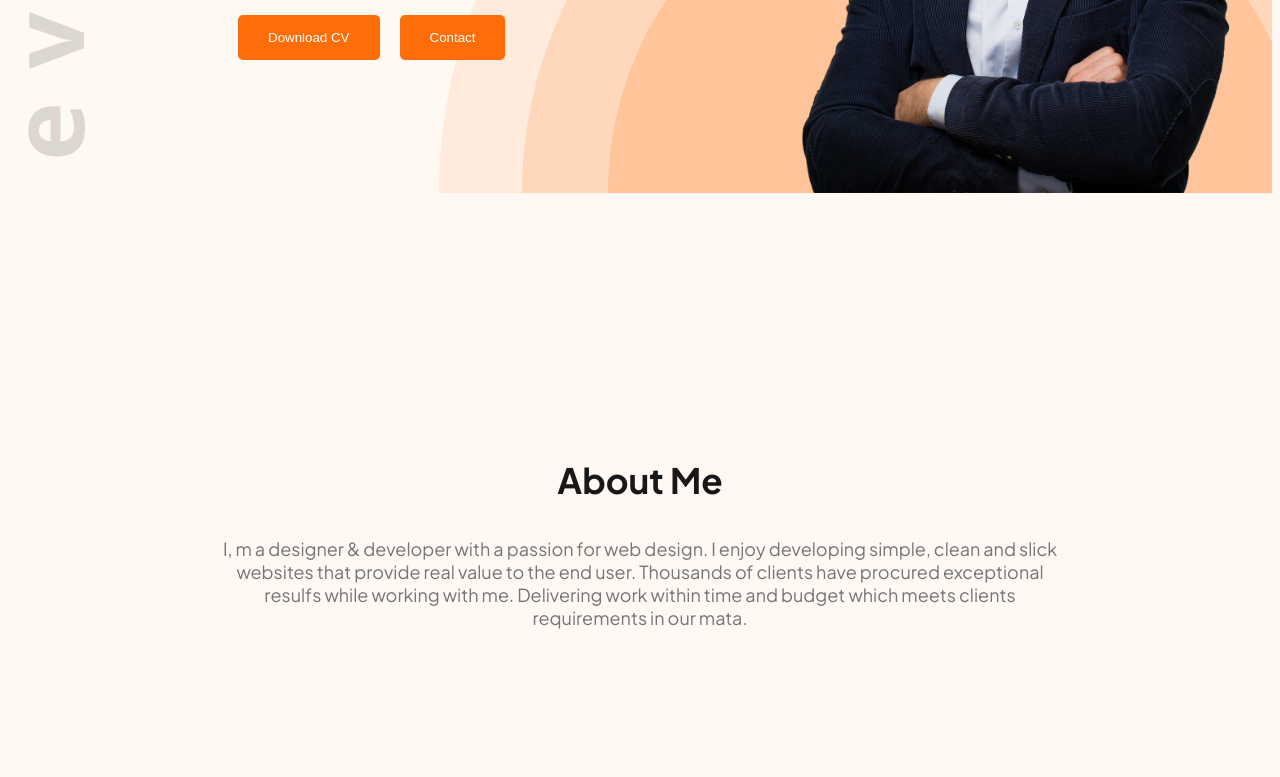
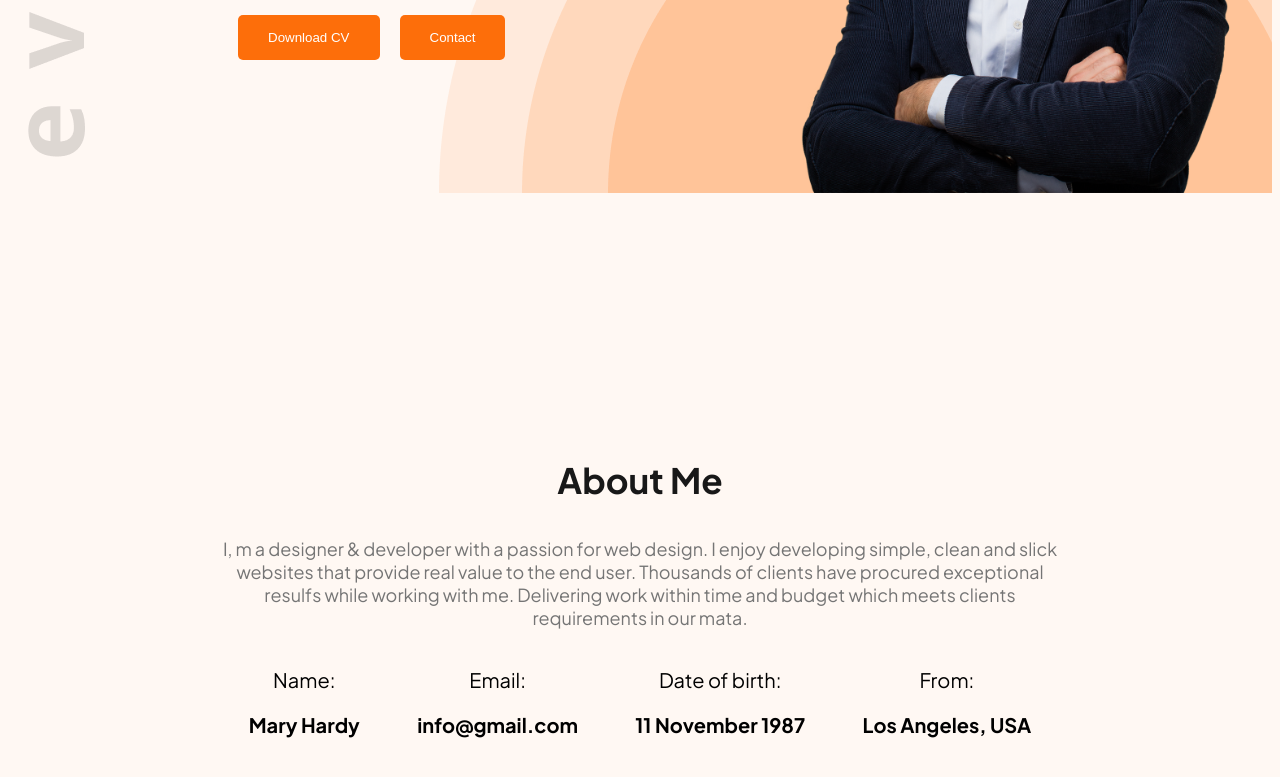
Before and after one commit to mahim-2025/web-dev-portfolio, a plain HTML site: page index.html in a window 1280 px wide. Shown: the part 512-1289 px from the top of the page. Drawn offline with Linux system fonts and the light colour scheme.

Commit message:
added about me sectiono

```diff
--- a/index.html
+++ b/index.html
@@ -37,6 +37,26 @@
         <section class="about">
                     <h3 class="section-title">About Me</h3>
                     <p class="section-description">I, m a designer & developer with a passion for web design. I enjoy developing simple, clean and slick websites that provide real value to the end user. Thousands of clients have procured exceptional resulfs while working with me. Delivering work within time and budget which meets clients requirements in our mata.</p>
+                    <div class="about-items">
+                            <div class="about-item">
+                                <p class="item-title">Name:</p>
+                                <p class="itemdescription">Mary Hardy</p>
+                            </div>
+                            <div class="about-item">
+                                <p class="item-title">Email:</p>
+                                <p class="itemdescription">info@gmail.com</p>
+                            </div>
+                            <div class="about-item">
+                                <p class="item-title">Date of birth:</p>
+                                <p class="itemdescription">11 November 1987</p>
+                            </div>
+                            <div class="about-item">
+                                <p class="item-title">From:</p>
+                                <p class="itemdescription">Los Angeles, USA</p>
+                            </div>
+
+
+                    </div>
         </section>
 
     </main>
--- a/styles/styles.css
+++ b/styles/styles.css
@@ -108,3 +108,20 @@ main{
     font-weight: 400;
     color: #757575;
 }
+
+/* section lower part */
+
+.item-title{
+    font-size: 20px;
+    font-weight: 400px;
+}
+.itemdescription{
+    font-size: 20px;
+    font-weight: bold;
+}
+
+.about-items{
+    display: flex;
+    justify-content: space-around;
+
+}
```
